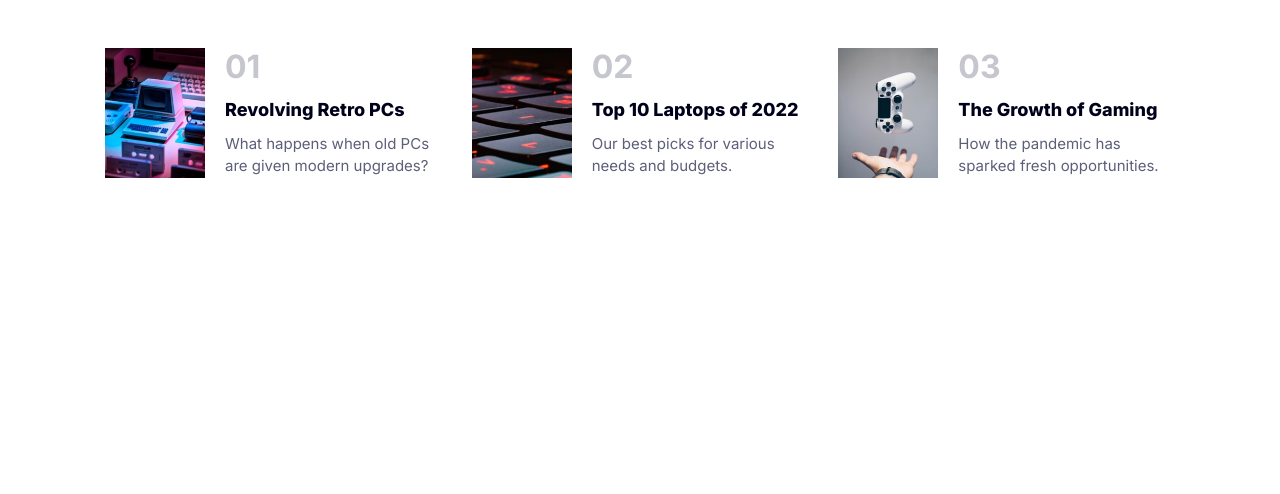
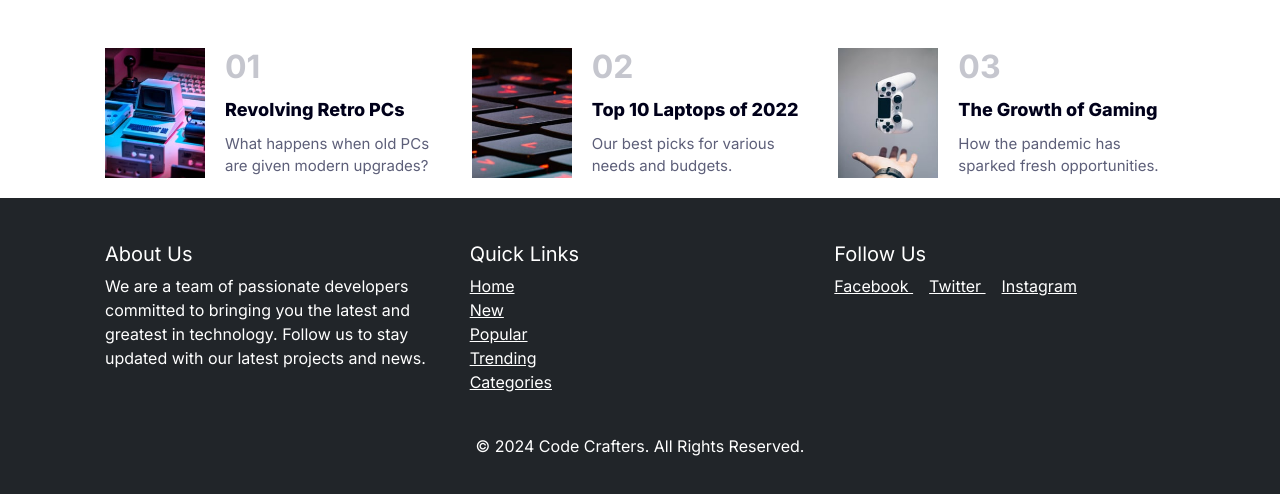
Before and after one commit to AsiimirePraise/Code-crafters-project-one, a plain HTML site: page index.html in a window 1280 px wide. Shown: the part 856-1350 px from the top of the page. Before the commit the page ends 1054 px from the top, so only its background shows below. Drawn offline with nearby package versions, Linux system fonts and the light colour scheme.

Commit message:
CreateFooter

```diff
--- a/index.html
+++ b/index.html
@@ -140,5 +140,48 @@
         <!-- item cards end here -->
       </div>
     </main>
+  <!-- FOOTER STARTS HERE- DAVID  -->
+    <footer class="bg-dark text-white py-4">
+      <div class="container">
+        <div class="row">
+          <div class="col-md-4">
+            <h5>About Us</h5>
+            <p>
+              We are a team of passionate developers committed to bringing you
+              the latest and greatest in technology. Follow us to stay updated
+              with our latest projects and news.
+            </p>
+          </div>
+          <div class="col-md-4">
+            <h5>Quick Links</h5>
+            <ul class="list-unstyled">
+              <li><a href="#" class="text-white">Home</a></li>
+              <li><a href="#" class="text-white">New</a></li>
+              <li><a href="#" class="text-white">Popular</a></li>
+              <li><a href="#" class="text-white">Trending</a></li>
+              <li><a href="#" class="text-white">Categories</a></li>
+            </ul>
+          </div>
+          <div class="col-md-4">
+            <h5>Follow Us</h5>
+            <a href="#" class="text-white me-3">
+              <i class="bi bi-facebook"></i> Facebook
+            </a>
+            <a href="#" class="text-white me-3">
+              <i class="bi bi-twitter"></i> Twitter
+            </a>
+            <a href="#" class="text-white me-3">
+              <i class="bi bi-instagram"></i> Instagram
+            </a>
+          </div>
+        </div>
+        <div class="row mt-4">
+          <div class="col text-center">
+            <p class="mb-0">&copy; 2024 Code Crafters. All Rights Reserved.</p>
+          </div>
+        </div>
+      </div>
+    </footer>
+    <!-- FOOTER ENDS HERE- DAVID -->
   </body>
 </html>
```
